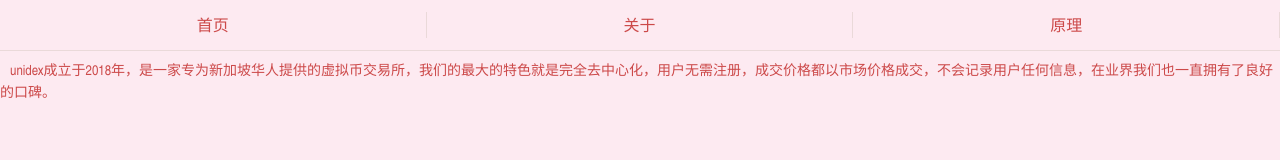
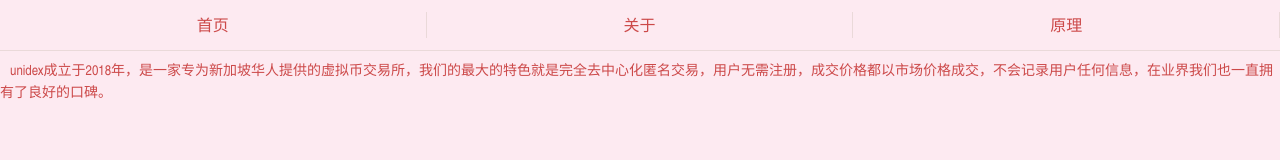
Before and after one commit to qwjh/tychetokenorg.github.com, a plain HTML site: page about.html in a window 1280 px wide. Drawn offline with Linux system fonts and the light colour scheme.

Commit message:
Update about.html

```diff
--- a/about.html
+++ b/about.html
@@ -34,7 +34,7 @@
 		<a class="principle" href="./explain.html">原理</a>
 	</div>
 	<div class="tips">
-		unidex成立于2018年，是一家专为新加坡华人提供的虚拟币交易所，我们的最大的特色就是完全去中心化，用户无需注册，成交价格都以市场价格成交，不会记录用户任何信息，在业界我们也一直拥有了良好的口碑。
+		unidex成立于2018年，是一家专为新加坡华人提供的虚拟币交易所，我们的最大的特色就是完全去中心化匿名交易，用户无需注册，成交价格都以市场价格成交，不会记录用户任何信息，在业界我们也一直拥有了良好的口碑。
 	</div>
 </body>
 </html>
```
